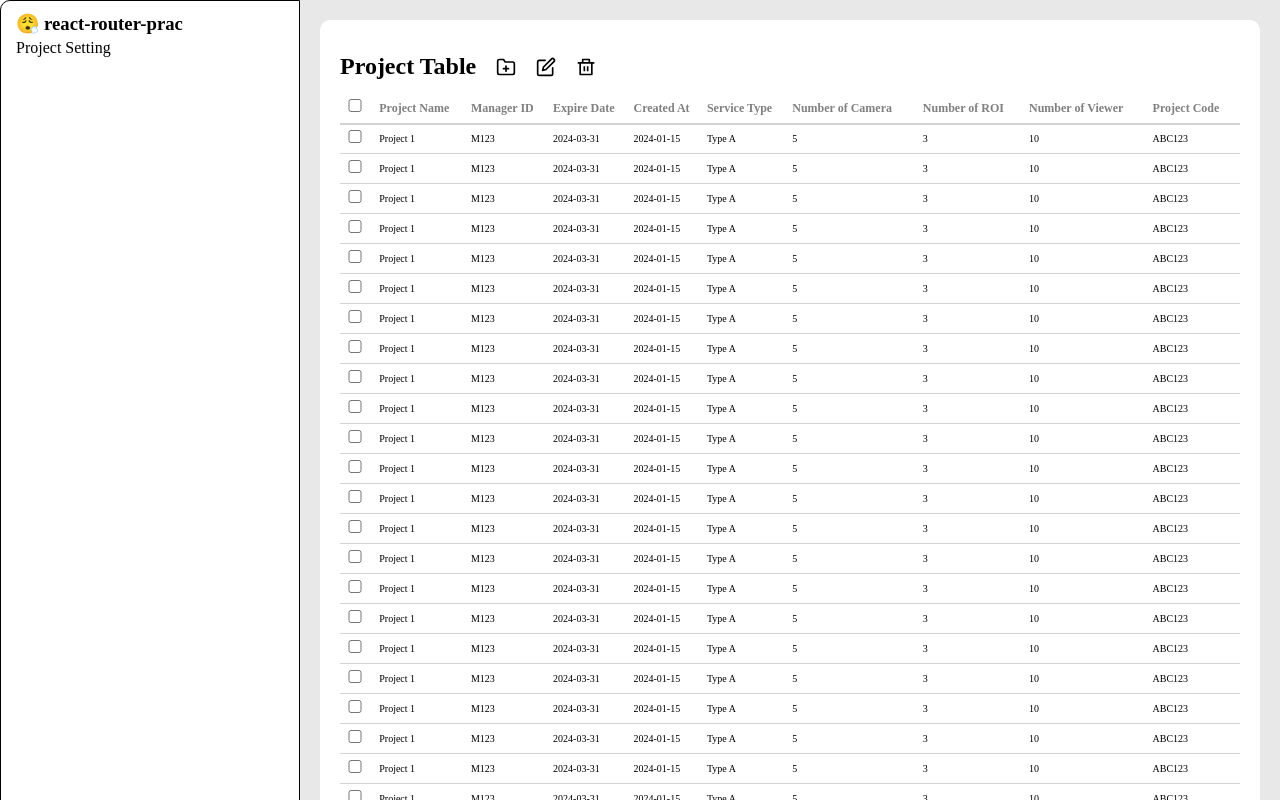
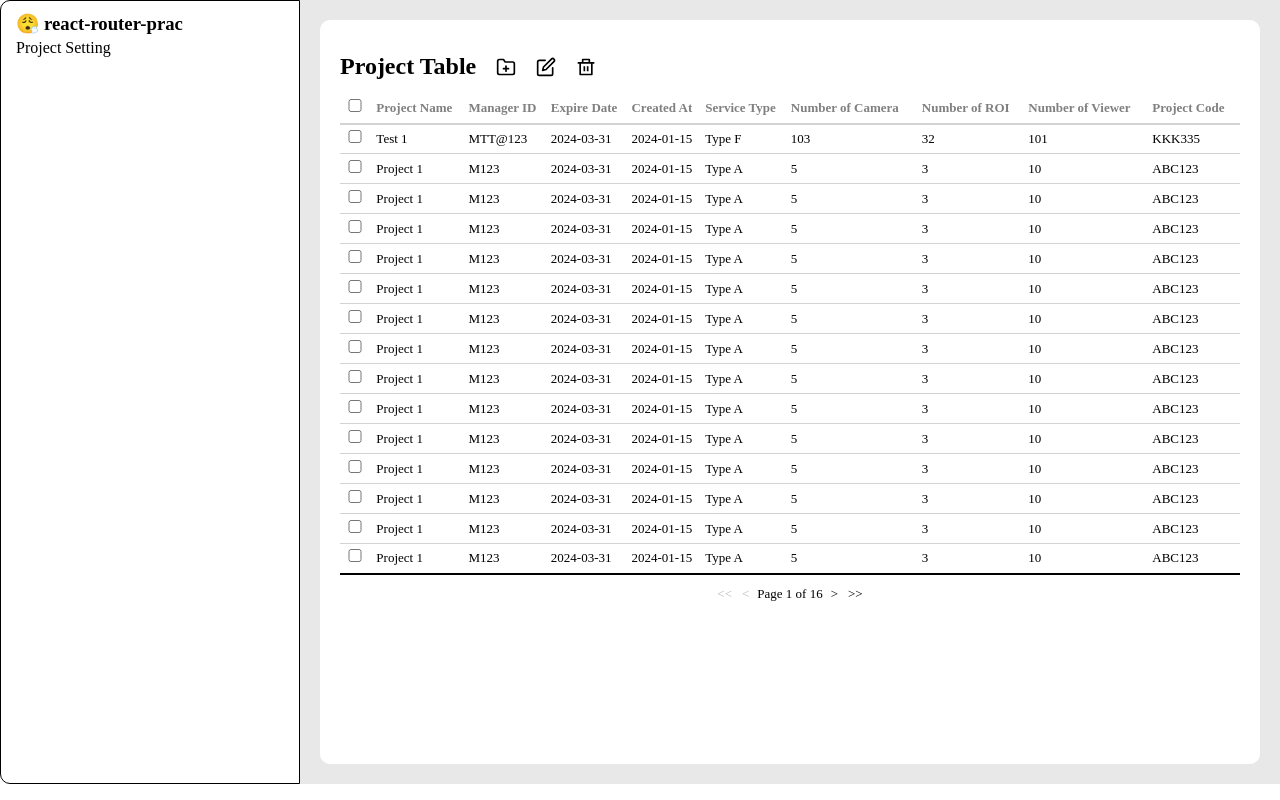
Before and after one commit to KUN119/react-table-modal, a React (Create React App) app: page /assign in a window 1280 px wide. Shown: the top 800 px of the page. Built offline with nearby package versions, Linux system fonts and the light colour scheme; a web font is replaced by a local one.

Commit message:
feat: pagination 추가

```diff
--- a/src/components/project/TableForProject.jsx
+++ b/src/components/project/TableForProject.jsx
@@ -1,5 +1,5 @@
 import React, { useEffect, useMemo, useState } from 'react'
-import { createColumnHelper, flexRender, getCoreRowModel, useReactTable } from '@tanstack/react-table'
+import { createColumnHelper, flexRender, getCoreRowModel, getPaginationRowModel, useReactTable } from '@tanstack/react-table'
 import styles from './tableForProject.module.css'
 import IndeterminateCheckbox from '../checkBox/IndeterminateCheckbox';
 
@@ -15,7 +15,17 @@ const copyRows = {
     projectCode: 'ABC123',
 }
 let tableData = [
-
+    {
+        projectName: 'Test 1',
+        managerId: 'MTT@123',
+        expireDate: '2024-03-31',
+        createdAt: '2024-01-15',
+        serviceType: 'Type F',
+        numberOfCamera: 103,
+        numberOfROI: 32,
+        numberOfViewer: 101,
+        projectCode: 'KKK335',
+    }
 ]
 
 const makeRows = () => {
@@ -109,10 +119,18 @@ export default function TableForProject() {
             rowSelection,
         },
         enableRowSelection: true,
-        //
+        // for pagination
+        getPaginationRowModel: getPaginationRowModel(),
+        initialState: {
+            pagination: {
+              pageIndex: 0, //custom initial page index
+              pageSize: 15, //custom default page size
+            },
+          },
     });
 
-    console.log(rowSelection); // {0: true, 1: true} flase의 경우는 나오지 않음
+    // console.log(rowSelection); // {0: true, 1: true} flase의 경우는 나오지 않음
+    console.log(table.getState().pagination);
 
     return (
         <div>
@@ -145,6 +163,49 @@ export default function TableForProject() {
                     ))}
                 </tbody>
             </table>
+            <div className={styles.pagination}>
+                <div className={styles.buttonContainer}>
+                    <button
+                        onClick={() => table.firstPage()}
+                        disabled={!table.getCanPreviousPage()}
+                    >
+                        {'<<'}
+                    </button>
+                    <button
+                        onClick={() => table.previousPage()}
+                        disabled={!table.getCanPreviousPage()}
+                    >
+                        {'<'}
+                    </button>
+                    <span>Page {table.getState().pagination.pageIndex + 1} of {table.getState().pagination.pageSize + 1}</span>
+                    <button
+                        onClick={() => table.nextPage()}
+                        disabled={!table.getCanNextPage()}
+                    >
+                        {'>'}
+                    </button>
+                    <button
+                        onClick={() => table.lastPage()}
+                        disabled={!table.getCanNextPage()}
+                    >
+                        {'>>'}
+                    </button>
+                </div>
+                {/* <div className={styles.selectContainer}>
+                    <select
+                        value={table.getState().pagination.pageSize}
+                        onChange={e => {
+                            table.setPageSize(Number(e.target.value))
+                        }}
+                    >
+                        {[10, 20, 30, 40, 50].map(pageSize => (
+                            <option key={pageSize} value={pageSize}>
+                                {pageSize}
+                            </option>
+                        ))}
+                    </select>
+                </div> */}
+            </div>
         </div>
     )
 }
--- a/src/components/project/tableForProject.module.css
+++ b/src/components/project/tableForProject.module.css
@@ -1,5 +1,5 @@
 table thead {
-    font-size: 12px;
+    font-size: 13px;
     font-weight: 100;
     color: grey;
     text-align: left;
@@ -8,7 +8,7 @@ table thead {
 }
 
 tbody tr {
-    font-size: 10px;
+    font-size: 13px;
     border-bottom: 1px solid lightgray;
     height: 30px;
 }
@@ -19,3 +19,27 @@ table{
     padding: 1px;
     border-bottom: 2px solid black;
 }
+
+.pagination {
+    margin-bottom: 5px;
+    display: flex;
+    justify-content: center;
+    align-items: center;
+
+}
+
+.buttonContainer {
+    margin: 10px 0 10px 0;
+    display: flex;
+    justify-content: center;
+    font-size: 13px;
+}
+
+.buttonContainer button {
+    margin: 0 5px 0 5px;
+    font-size: 13px;
+}
+
+.buttonContainer span {
+    margin: 0 3px 0 3px;
+}
```
